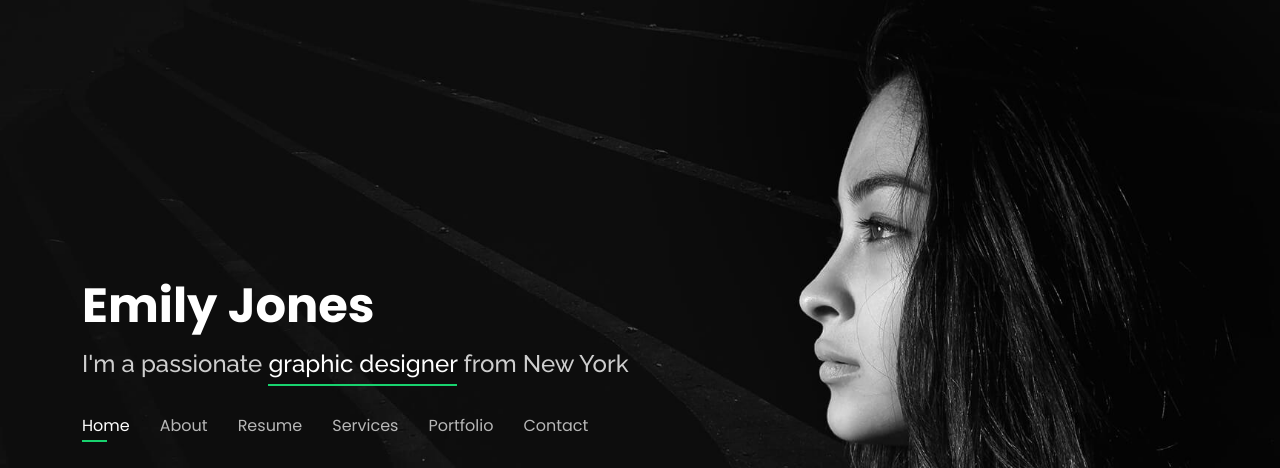
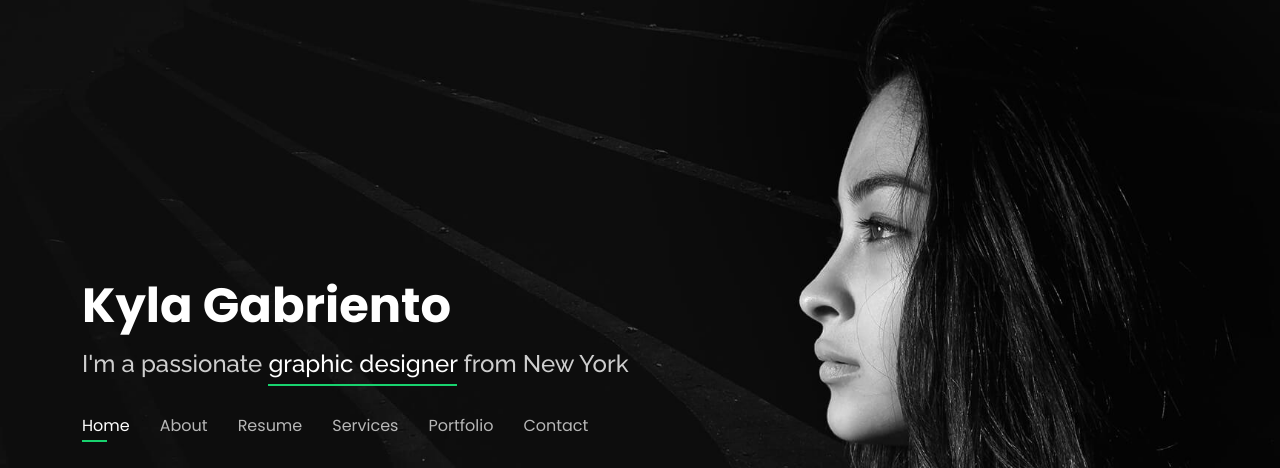
Before and after one commit to nuggeez/portfolio, a plain HTML site: page index.html in a window 1280 px wide. Shown: the top 468 px of the page. Drawn offline with nearby package versions, Linux system fonts and the light colour scheme.

Commit message:
On branch main  Your branch is up to date with 'origin/main'.  Changes to be committed: 	modified:   index.html

```diff
--- a/index.html
+++ b/index.html
@@ -42,7 +42,7 @@
   <header id="header">
     <div class="container">
 
-      <h1><a href="index.html">Emily Jones</a></h1>
+      <h1><a href="index.html">Kyla Gabriento</a></h1>
       <!-- Uncomment below if you prefer to use an image logo -->
       <!-- <a href="index.html" class="mr-auto"><img src="assets/img/logo.png" alt="" class="img-fluid"></a> -->
       <h2>I'm a passionate <span>graphic designer</span> from New York</h2>
```
